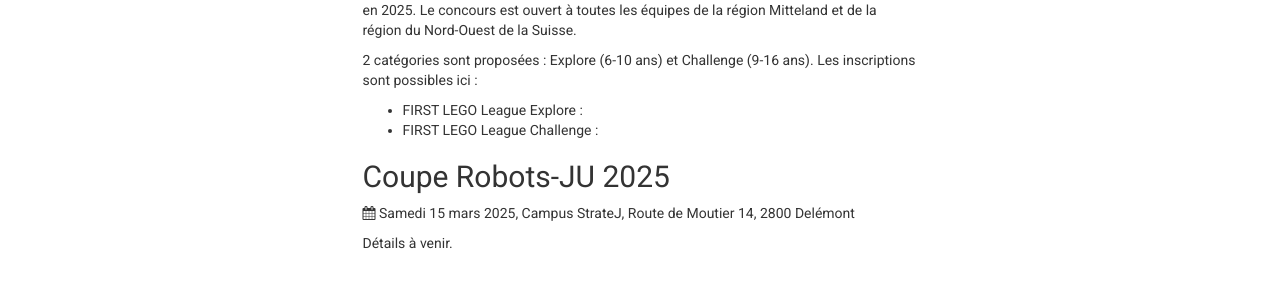
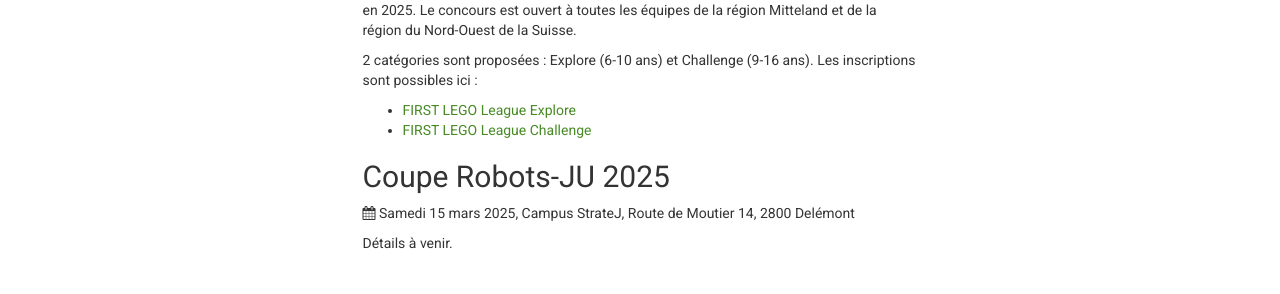
Before and after one commit to robots-ju/robots-ju.ch, a Jekyll site: the page built from events.md, in a window 1280 px wide. Shown: the part 576-870 px from the top of the page. Built offline with Jekyll 4.4.1, drawn with Linux system fonts in a browser that asks for light colours; comment, search, counter and statistics services are not loaded.

```diff
--- a/events.md
+++ b/events.md
@@ -19,8 +19,8 @@ Différents événements à venir auxquels participe le club ou organisés par l
 Le concours est ouvert à toutes les équipes de la région Mitteland et de la région du Nord-Ouest de la Suisse.
 
 2 catégories sont proposées : Explore (6-10 ans) et Challenge (9-16 ans). Les inscriptions sont possibles ici :
-- FIRST LEGO League Explore : <a href="https://www.first-lego-league.org/en/explore-2024-25/jura"></a>
-- FIRST LEGO League Challenge : <a href="https://www.first-lego-league.org/en/challenge-2024-25/jura"></a>
+-  <a href="https://www.first-lego-league.org/en/explore-2024-25/jura">FIRST LEGO League Explore</a>
+-  <a href="https://www.first-lego-league.org/en/challenge-2024-25/jura">FIRST LEGO League Challenge</a>
 
 ## Coupe Robots-JU 2025
 
```
